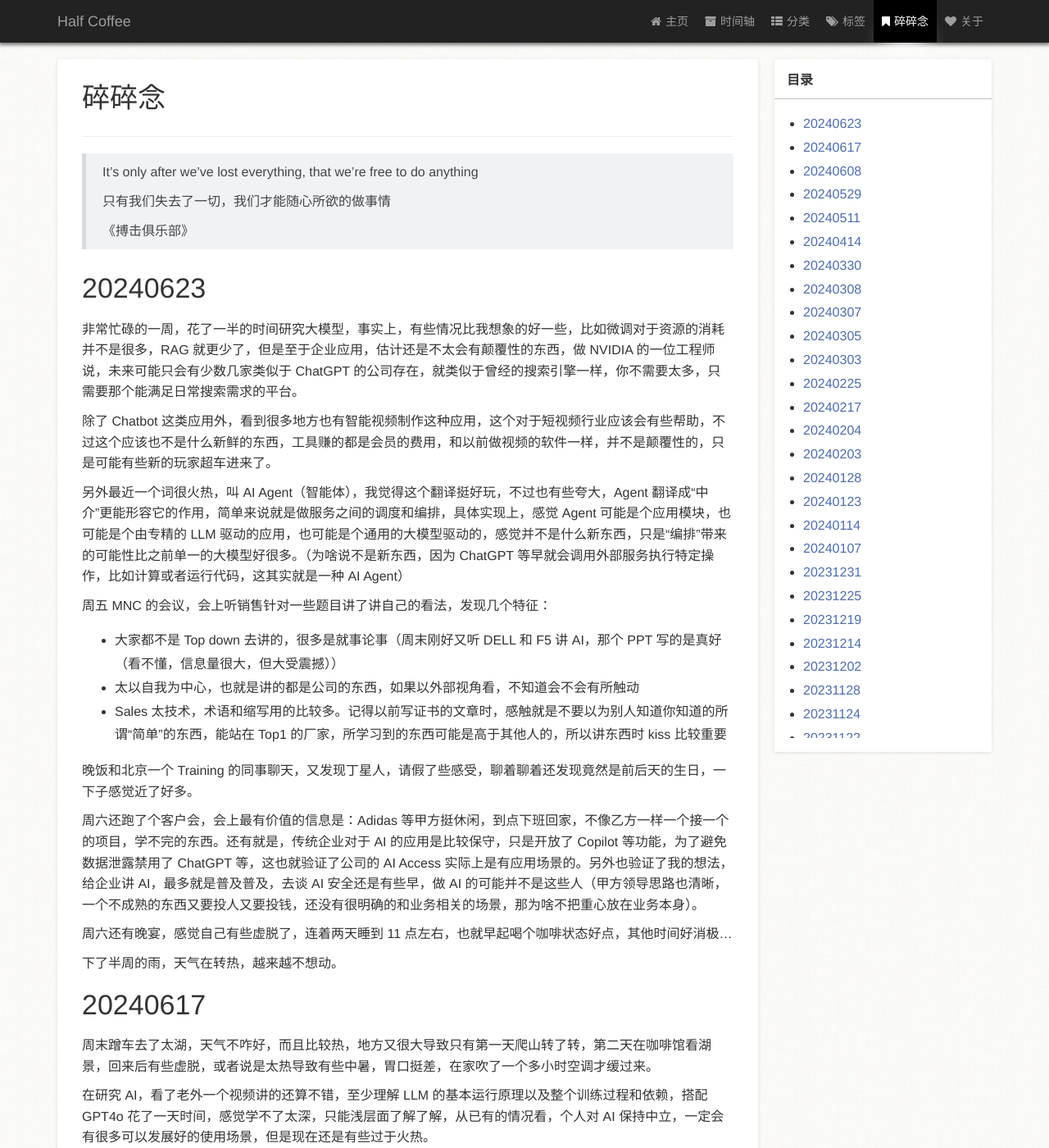
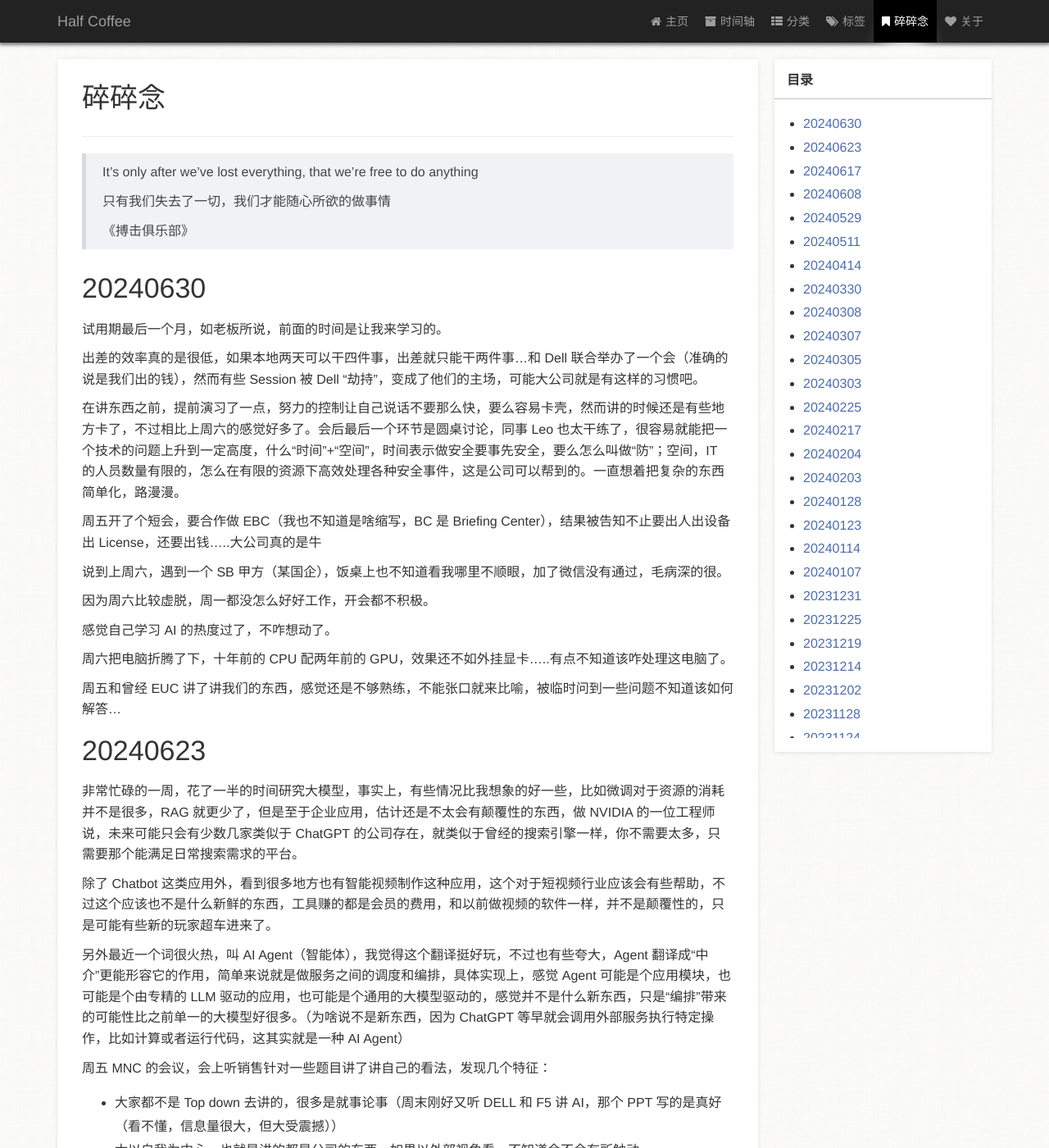
Before and after one commit to zm1990s/halfcoffee, a Jekyll site: the page built from page/3碎碎念.md, in a window 1280 px wide and 1400 px high. Shown: the whole window at 82% size. Built offline with Jekyll 4.4.1, drawn with Linux system fonts in a browser that asks for light colours; a style sheet for code colours, icons or effects is not loaded.

Commit message:
20240630

```diff
--- a/page/3碎碎念.md
+++ b/page/3碎碎念.md
@@ -15,6 +15,26 @@ type: page
 > 《搏击俱乐部》
 
 
+
+# 20240630
+
+试用期最后一个月，如老板所说，前面的时间是让我来学习的。
+
+出差的效率真的是很低，如果本地两天可以干四件事，出差就只能干两件事...和 Dell 联合举办了一个会（准确的说是我们出的钱），然而有些 Session 被 Dell “劫持”，变成了他们的主场，可能大公司就是有这样的习惯吧。
+
+在讲东西之前，提前演习了一点，努力的控制让自己说话不要那么快，要么容易卡壳，然而讲的时候还是有些地方卡了，不过相比上周六的感觉好多了。会后最后一个环节是圆桌讨论，同事 Leo 也太干练了，很容易就能把一个技术的问题上升到一定高度，什么“时间”+“空间”，时间表示做安全要事先安全，要么怎么叫做“防”；空间，IT 的人员数量有限的，怎么在有限的资源下高效处理各种安全事件，这是公司可以帮到的。一直想着把复杂的东西简单化，路漫漫。
+
+周五开了个短会，要合作做 EBC（我也不知道是啥缩写，BC 是 Briefing Center），结果被告知不止要出人出设备出 License，还要出钱.....大公司真的是牛
+
+说到上周六，遇到一个 SB 甲方（某国企），饭桌上也不知道看我哪里不顺眼，加了微信没有通过，毛病深的很。
+
+因为周六比较虚脱，周一都没怎么好好工作，开会都不积极。
+
+感觉自己学习 AI 的热度过了，不咋想动了。
+
+周六把电脑折腾了下，十年前的 CPU 配两年前的 GPU，效果还不如外挂显卡.....有点不知道该咋处理这电脑了。
+
+周五和曾经 EUC 讲了讲我们的东西，感觉还是不够熟练，不能张口就来比喻，被临时问到一些问题不知道该如何解答...
 
 # 20240623
 
```
